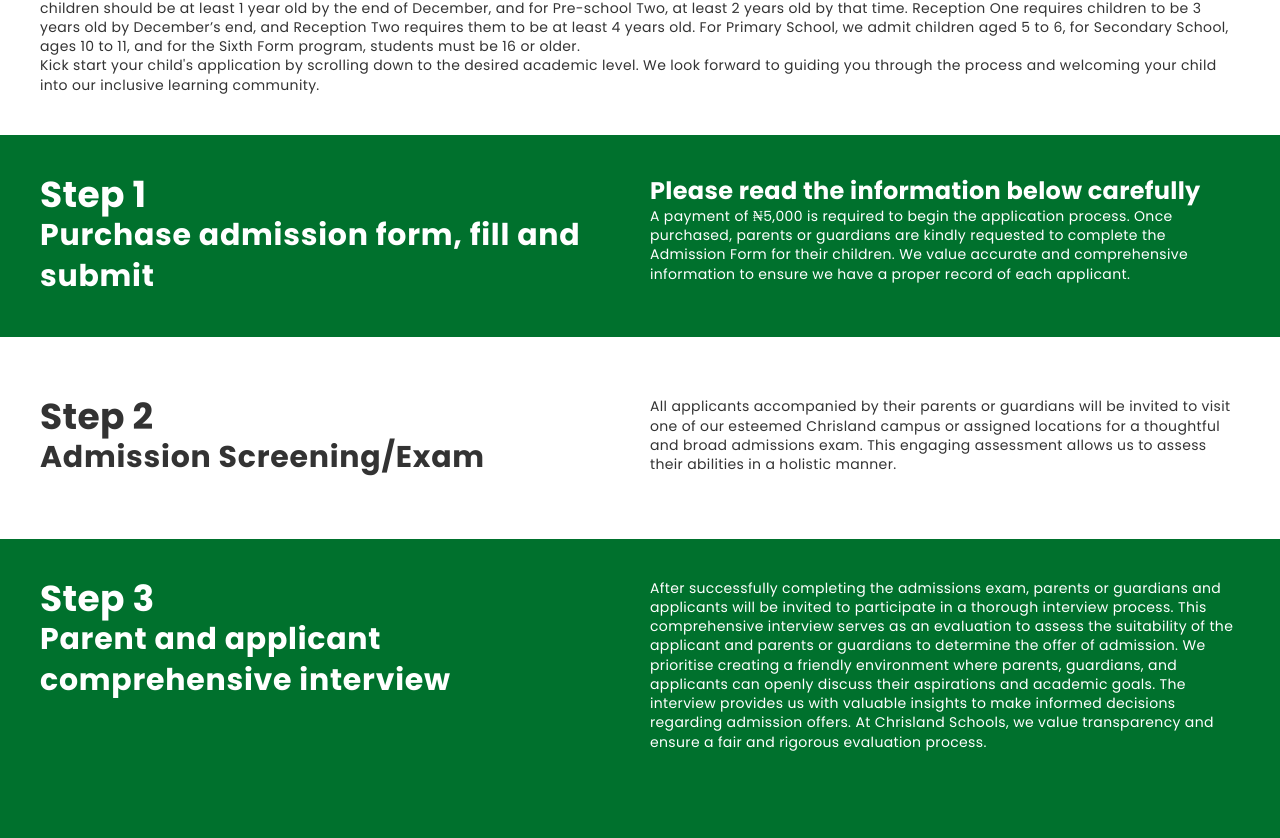
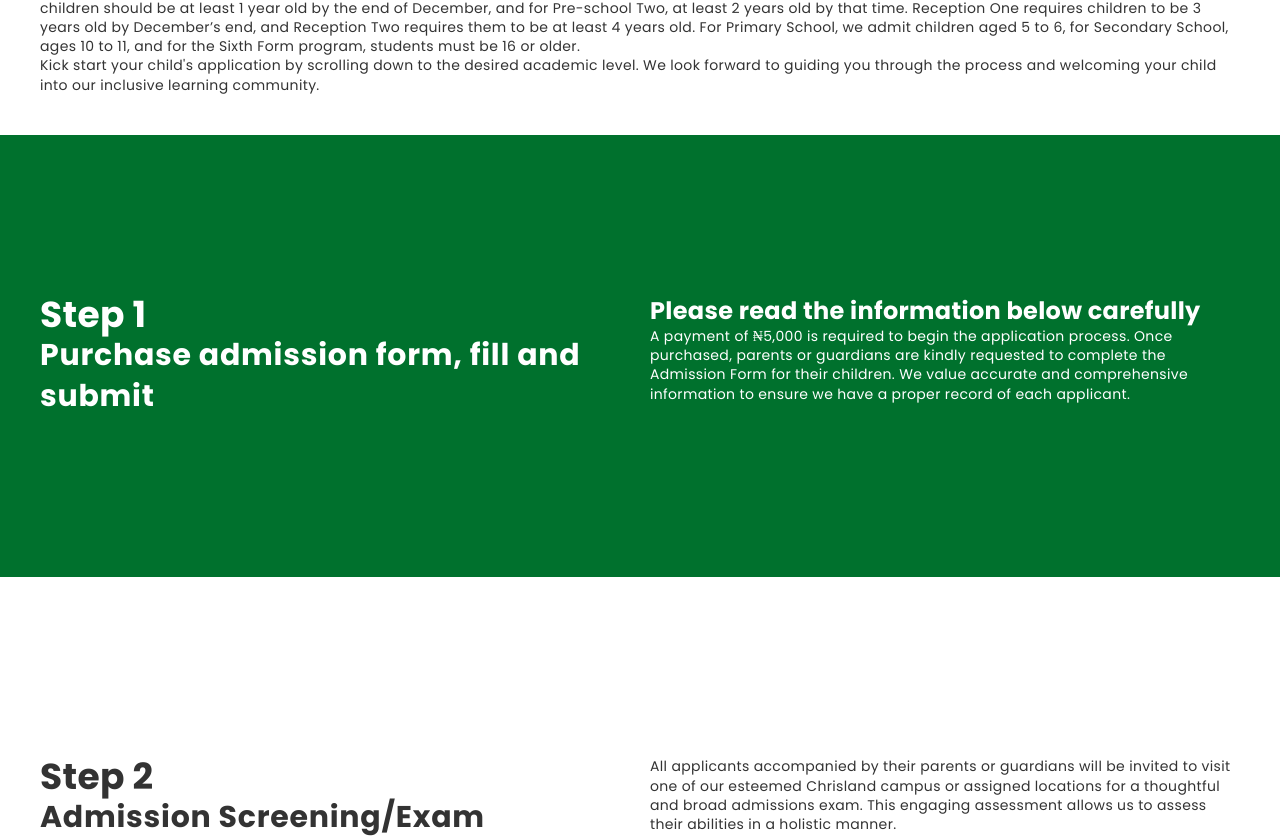
Before and after one commit to realmintech/school-website, a Next.js app: page /admission in a window 1280 px wide. Shown: the part 1414-2252 px from the top of the page. Built offline with nearby package versions, Linux system fonts and the light colour scheme.

Commit message:
amendment of fonts

```diff
--- a/src/components/AdmissionCard.tsx
+++ b/src/components/AdmissionCard.tsx
@@ -61,7 +61,7 @@ const AdmissionCard = () => {
       {data.map((item, index: number) => (
         <div
           key={index}
-          className={`grid grid-cols-1 md:grid-cols-2 gap-5 p-10 mt-5 ${
+          className={`grid grid-cols-1 md:grid-cols-2 gap-5 px-10 py-40 mt-5 ${
             index === 0 || index === 2 ? "bg-lemon text-white" : ""
           }`}
         >
```
